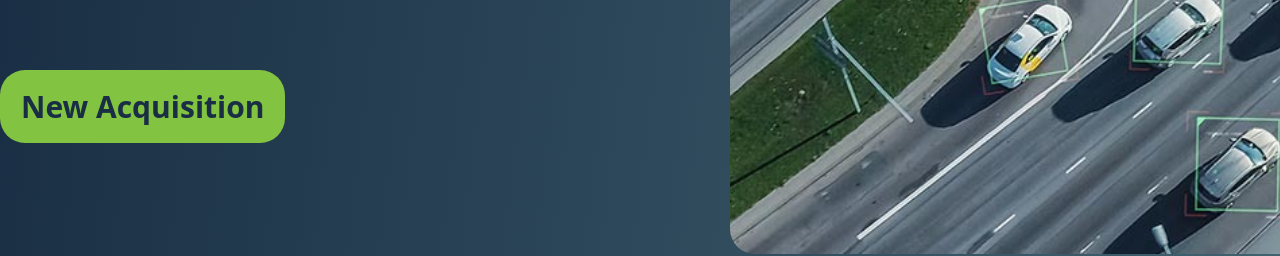
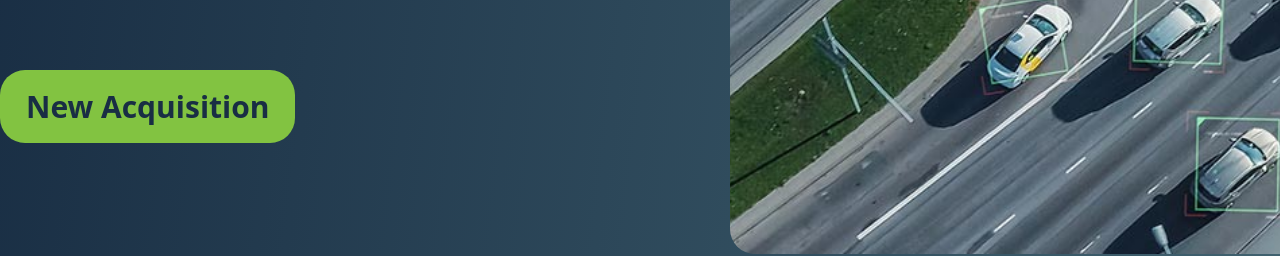
Before and after one commit to JIMOHMA/fleetsimulation, a React (Vite) app: page /home in a window 1280 px wide. Shown: the part 440-696 px from the top of the page. Built offline with nearby package versions, Linux system fonts and the light colour scheme; no server answers.

Commit message:
Minor change on button aquuisition button design

```diff
--- a/src/App.css
+++ b/src/App.css
@@ -139,7 +139,7 @@ nav a:last-child {
 
   font-size: 3rem;
   font-weight: bold;
-  padding: 1rem 2rem;
+  padding: 1rem 2.5rem;
   border: 1px solid transparent;
   border-radius: 25px;
   background-color: var(--button-bg-color);
```
